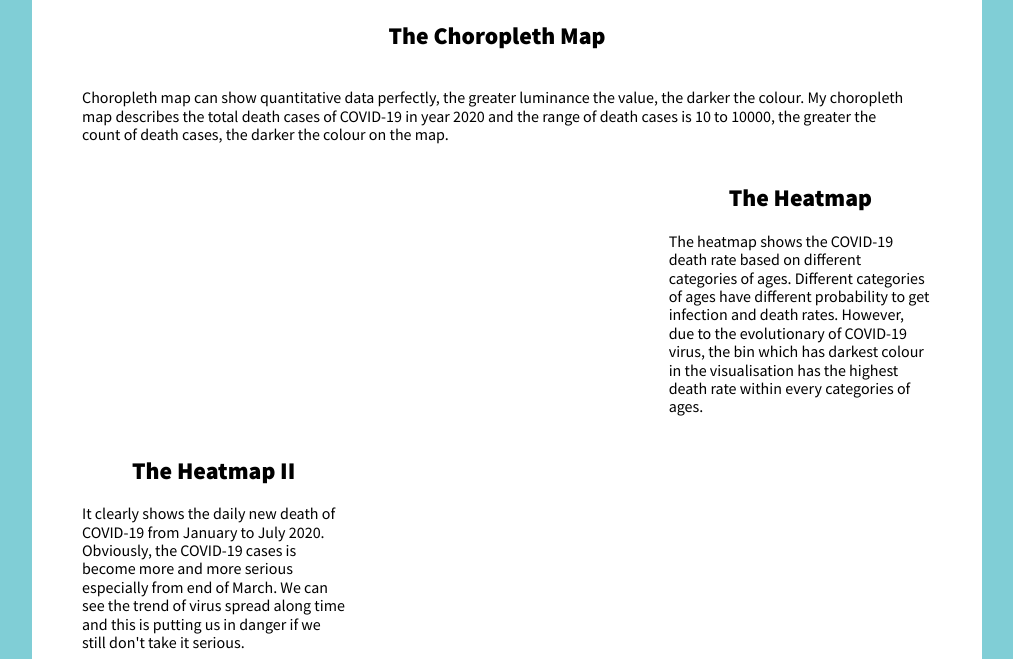
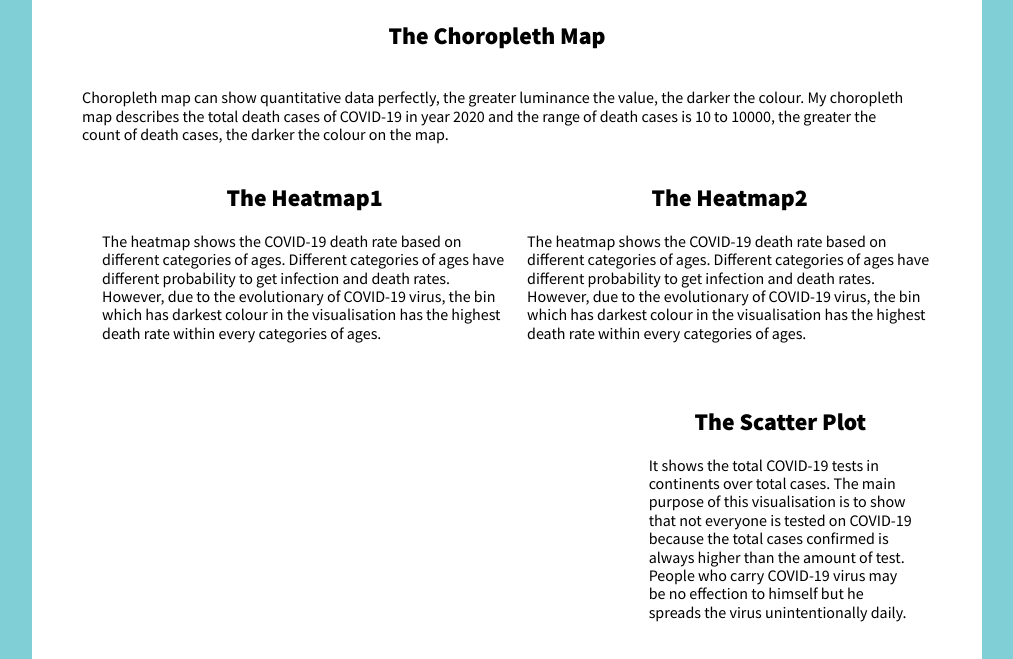
Before and after one commit to kuanjunqiang/FIT3179, a plain HTML site: page index.html in a window 1280 px wide. Shown: the part 96-755 px from the top of the page, without its empty margins (133-1146 px from the left). Drawn offline with nearby package versions, Linux system fonts and the light colour scheme; a script that the page names is missing.

Commit message:
Update index.html

```diff
--- a/index.html
+++ b/index.html
@@ -86,12 +86,15 @@
 
     <!-- pure grid group -->
     <div class="pure-g">
-        <div class="pure-u-2-3">
-          <div id="vis2"  class="vis-container"></div>
+        <div class="pure-u-1-2">
+          <div class="description description-right">
+            <h2>The Heatmap1</h2>
+            <p>The heatmap shows the COVID-19 death rate based on different categories of ages. Different categories of ages have different probability to get infection and death rates. However, due to the evolutionary of COVID-19 virus, the bin which has darkest colour in the visualisation has the highest death rate within every categories of ages.</p>
+          </div>
         </div>
-        <div class="pure-u-1-3">
+        <div class="pure-u-1-2">
           <div class="description description-right">
-            <h2>The Heatmap</h2>
+            <h2>The Heatmap2</h2>
             <p>The heatmap shows the COVID-19 death rate based on different categories of ages. Different categories of ages have different probability to get infection and death rates. However, due to the evolutionary of COVID-19 virus, the bin which has darkest colour in the visualisation has the highest death rate within every categories of ages.</p>
           </div>
         </div>
@@ -101,23 +104,21 @@
 
     <!-- pure grid group -->
     <div class="pure-g">
-      <div class="pure-u-1-3">
-        <div class="description description-left">
-          <h2>The Heatmap II</h2>
-          <p>It clearly shows the daily new death of COVID-19 from January to July 2020. Obviously, the COVID-19 cases is become more and more serious especially from end of March. We can see the trend of virus spread along time and this is putting us in danger if we still don't take it serious.</p>
+        <div class="pure-u-2-3">
+          <div id="vis2"  class="vis-container"></div>
         </div>
-      </div>
-      <div class="pure-u-2-3">
-        <div id="vis3"  class="vis-container"></div>
-      </div>
+        <div class="pure-u-2-3">
+          <div id="vis5"  class="vis-container"></div>
+        </div>
     </div>
     <p></p>
     <!-- end pure grid group -->
 
+
     <!-- pure grid group -->
     <div class="pure-g">
     	<div class="pure-u-2-3">
-        	<div id="vis4"  class="vis-container"></div>
+        	<div id="vis3"  class="vis-container"></div>
       	</div>
       <div class="pure-u-1-3">
         <div class="description description-left">
@@ -140,7 +141,7 @@
           </div>
         </div>
         <div class="pure-u-2-3">
-          <div id="vis5" class="vis-container"></div>
+          <div id="vis4" class="vis-container"></div>
         </div>
     </div>
     <p></p>
```
